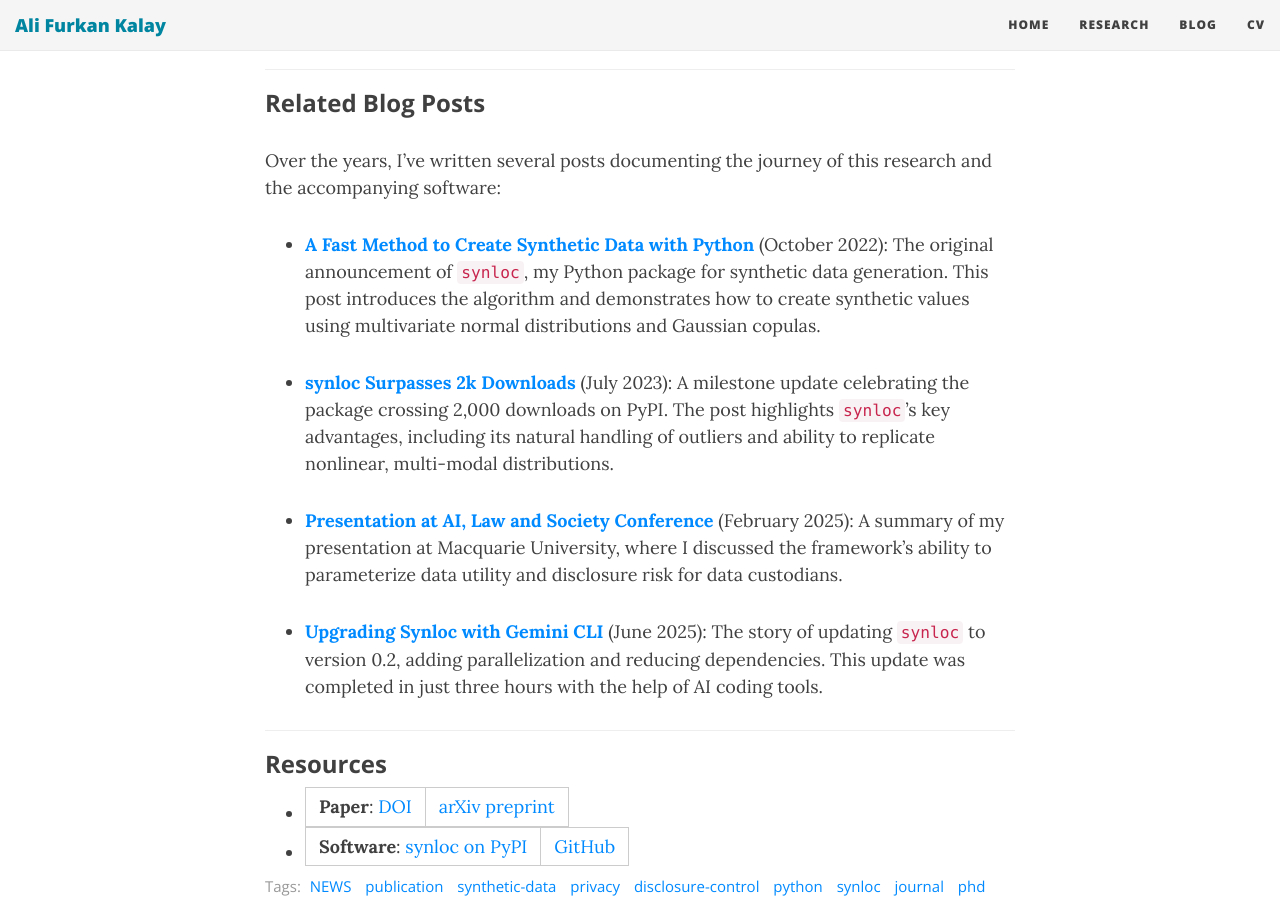
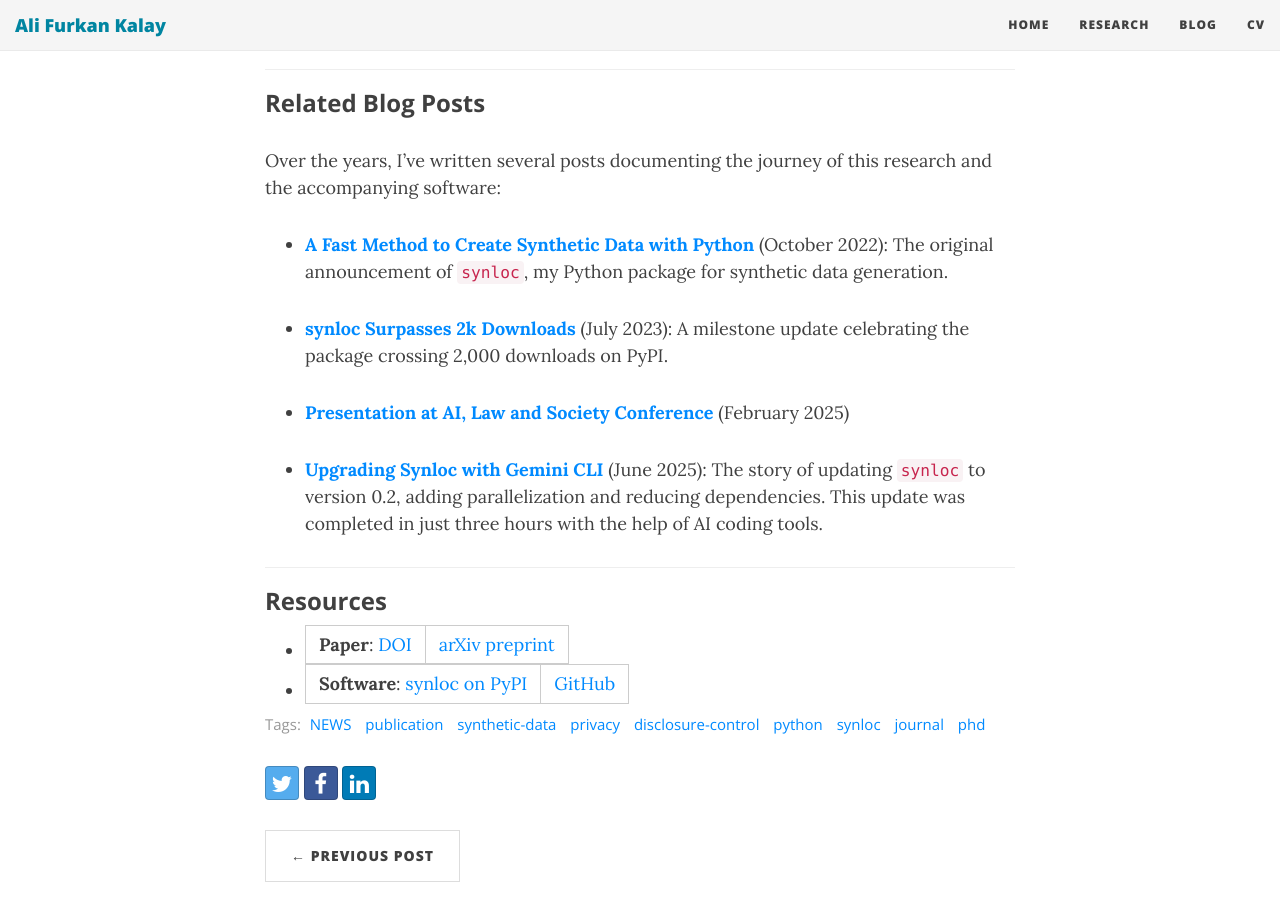
Before and after one commit to alfurka/alfurka.github.io, a Jekyll site: the page built from _posts/2025-12-16-synthetic-data-paper-published.md, in a window 1280 px wide and 900 px high, scrolled down 832 px. Built offline with Jekyll 4.4.1, drawn with Linux system fonts in a browser that asks for light colours; nearby versions of some CDN libraries.

Commit message:
Remove redundant descriptions from related posts

```diff
--- a/_posts/2025-12-16-synthetic-data-paper-published.md
+++ b/_posts/2025-12-16-synthetic-data-paper-published.md
@@ -20,11 +20,11 @@ This publication marks the **first chapter of my PhD thesis** to appear in a jou
 
 Over the years, I've written several posts documenting the journey of this research and the accompanying software:
 
-- [**A Fast Method to Create Synthetic Data with Python**](https://alfurka.github.io/2022-10-04-generate-synthetic-data-with-nearest-neighbor-algorithm/) (October 2022): The original announcement of `synloc`, my Python package for synthetic data generation. This post introduces the algorithm and demonstrates how to create synthetic values using multivariate normal distributions and Gaussian copulas.
+- [**A Fast Method to Create Synthetic Data with Python**](https://alfurka.github.io/2022-10-04-generate-synthetic-data-with-nearest-neighbor-algorithm/) (October 2022): The original announcement of `synloc`, my Python package for synthetic data generation.
 
-- [**synloc Surpasses 2k Downloads**](https://alfurka.github.io/2023-07-12-synloc-python-package-download-2000/) (July 2023): A milestone update celebrating the package crossing 2,000 downloads on PyPI. The post highlights `synloc`'s key advantages, including its natural handling of outliers and ability to replicate nonlinear, multi-modal distributions.
+- [**synloc Surpasses 2k Downloads**](https://alfurka.github.io/2023-07-12-synloc-python-package-download-2000/) (July 2023): A milestone update celebrating the package crossing 2,000 downloads on PyPI.
 
-- [**Presentation at AI, Law and Society Conference**](https://alfurka.github.io/2025-02-14-ai-conference-mq/) (February 2025): A summary of my presentation at Macquarie University, where I discussed the framework's ability to parameterize data utility and disclosure risk for data custodians.
+- [**Presentation at AI, Law and Society Conference**](https://alfurka.github.io/2025-02-14-ai-conference-mq/) (February 2025)
 
 - [**Upgrading Synloc with Gemini CLI**](https://alfurka.github.io/2025-06-26-synloc-update-with-gemini-cli/) (June 2025): The story of updating `synloc` to version 0.2, adding parallelization and reducing dependencies. This update was completed in just three hours with the help of AI coding tools.
 
```
